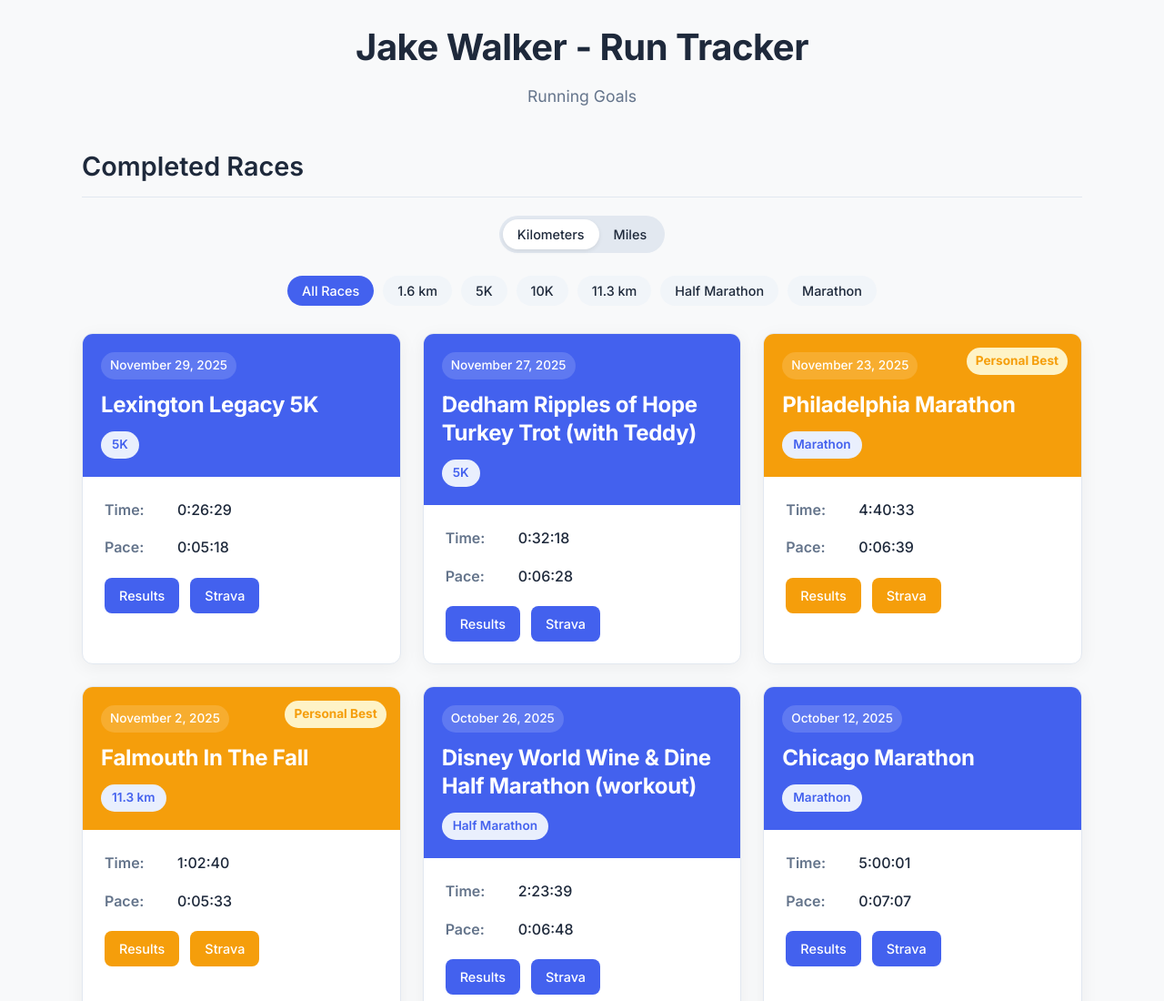
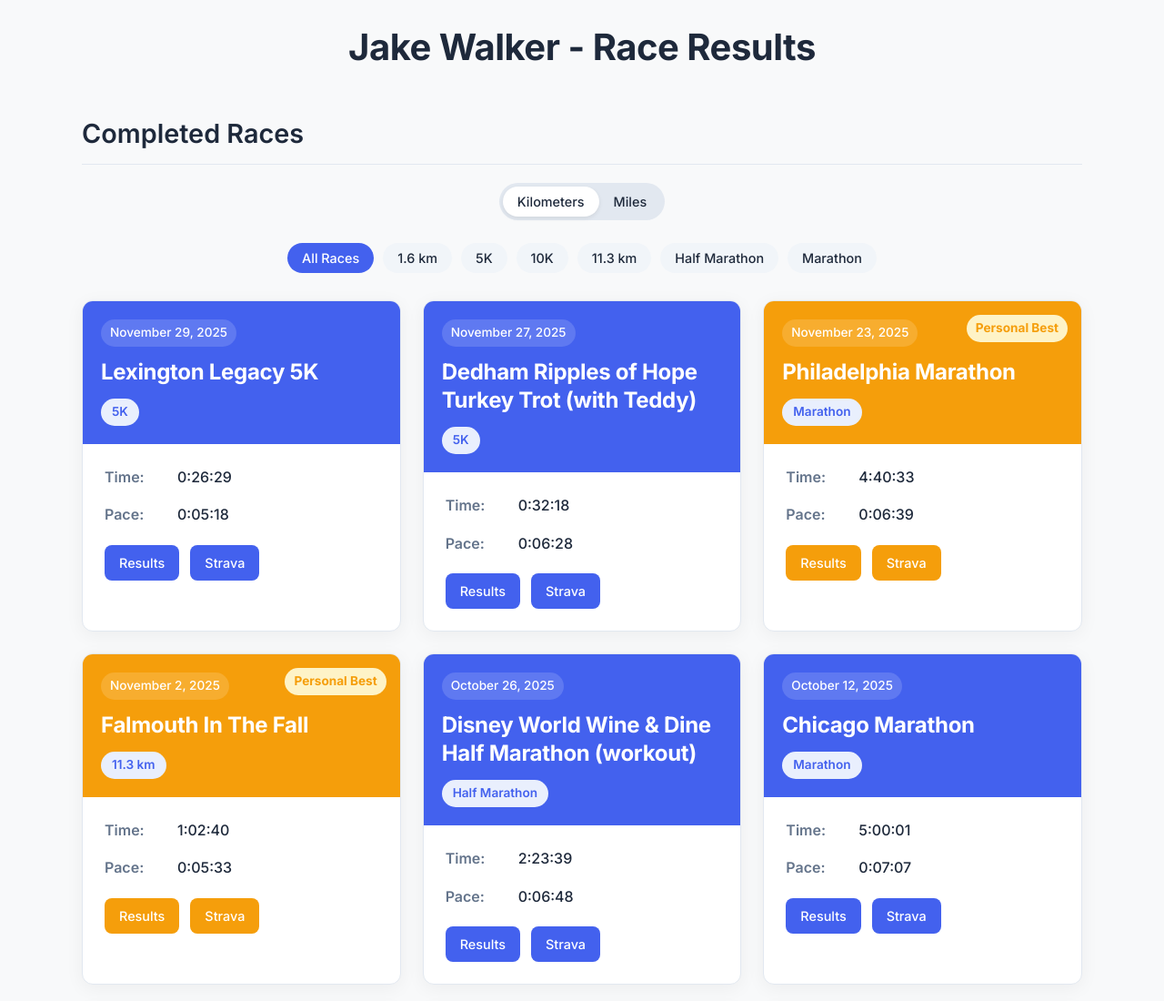
Before and after one commit to jakewalker/raceresults, a plain HTML site: page index.html in a window 1280 px wide. Shown: the top 1100 px of the page at 91% size. Drawn offline with Linux system fonts and the light colour scheme.

Commit message:
Update index.html

```diff
--- a/index.html
+++ b/index.html
@@ -482,8 +482,7 @@
 <body>
     <div class="container">
         <header>
-            <h1>Jake Walker - Run Tracker</h1>
-            <p>Running Goals</p>
+            <h1>Jake Walker - Race Results</h1>
         </header>
 
         <h2 class="section-title">Completed Races</h2>
```
